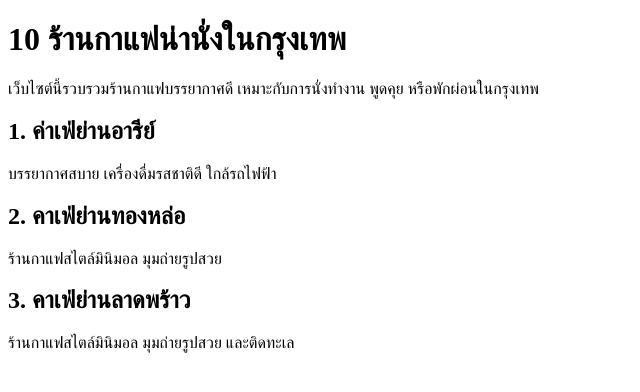
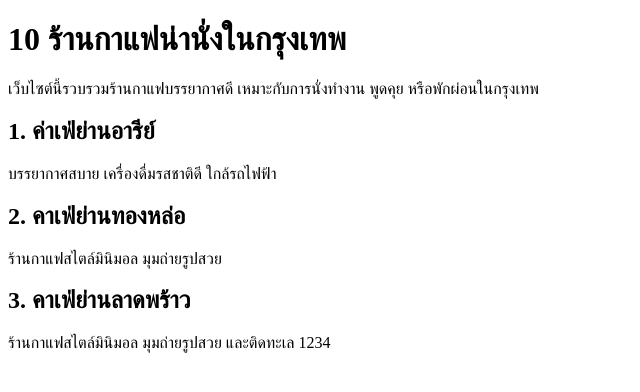
Before and after one commit to web-test001/test, a plain HTML site: page index.html in a window 1280 px wide. Shown: the full height of the page, 0-640 px from the left. Drawn offline with Linux system fonts and the light colour scheme.

Commit message:
add 1234

```diff
--- a/index.html
+++ b/index.html
@@ -28,7 +28,7 @@
     <p>ร้านกาแฟสไตล์มินิมอล มุมถ่ายรูปสวย</p>
 
     <h2>3. คาเฟ่ย่านลาดพร้าว</h2>
-    <p>ร้านกาแฟสไตล์มินิมอล มุมถ่ายรูปสวย และติดทะเล</p>
+    <p>ร้านกาแฟสไตล์มินิมอล มุมถ่ายรูปสวย และติดทะเล 1234</p>
 
 </body>
 
```
